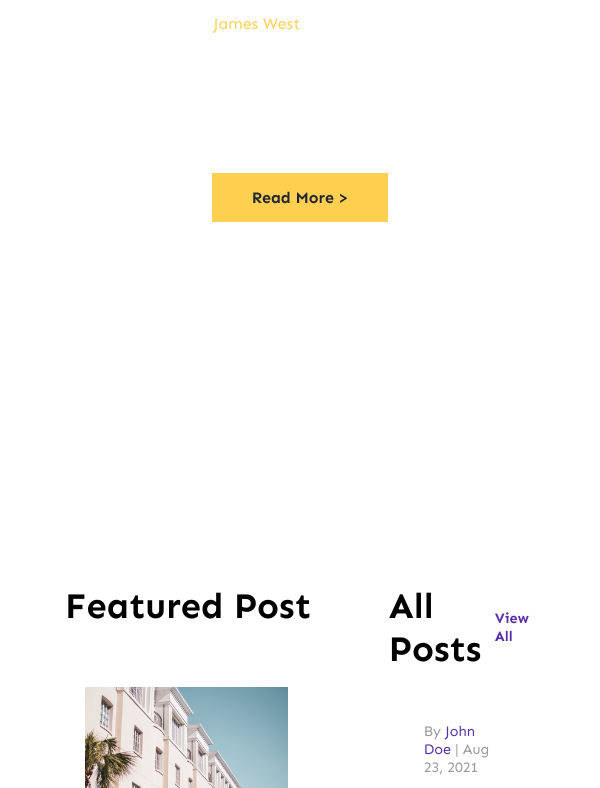
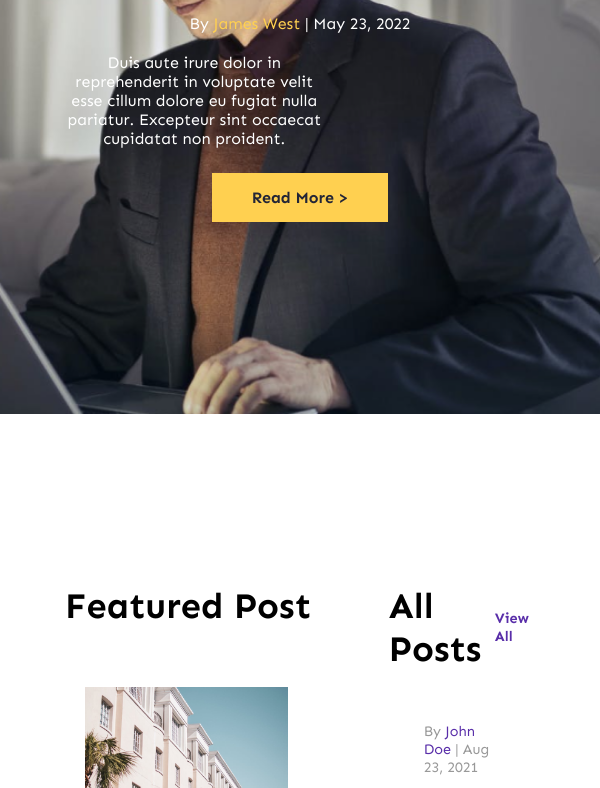
Before and after one commit to SirMely/Finsweet-Blog-Project, a plain HTML site: page index.html in a window 600 px wide. Shown: the part 468-1256 px from the top of the page. Drawn offline with nearby package versions, Linux system fonts and the light colour scheme; the site is published under a folder, as on GitHub Pages, so addresses that start at the root find nothing; a script that the page names is missing.

Commit message:
Update styles.css

```diff
--- a/styles.css
+++ b/styles.css
@@ -265,7 +265,7 @@ header {
 
 @media (max-width: 767px) and (min-width: 425px) {
     .home-section {
-        background-image: url('/images/homepage image.png');
+        background-image: url('images/homepage image.png');
         background-size: cover;
         background-position: center;
         background-repeat: no-repeat;
```
